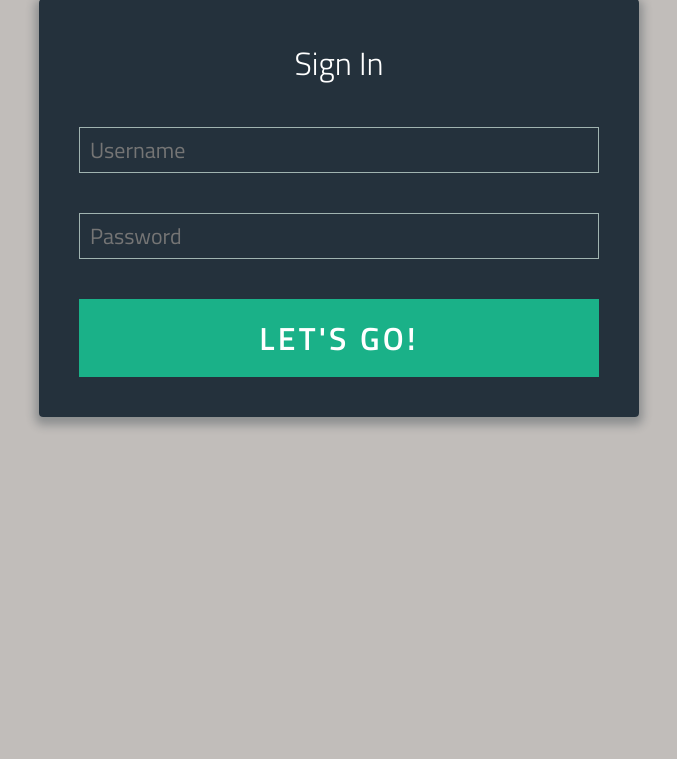
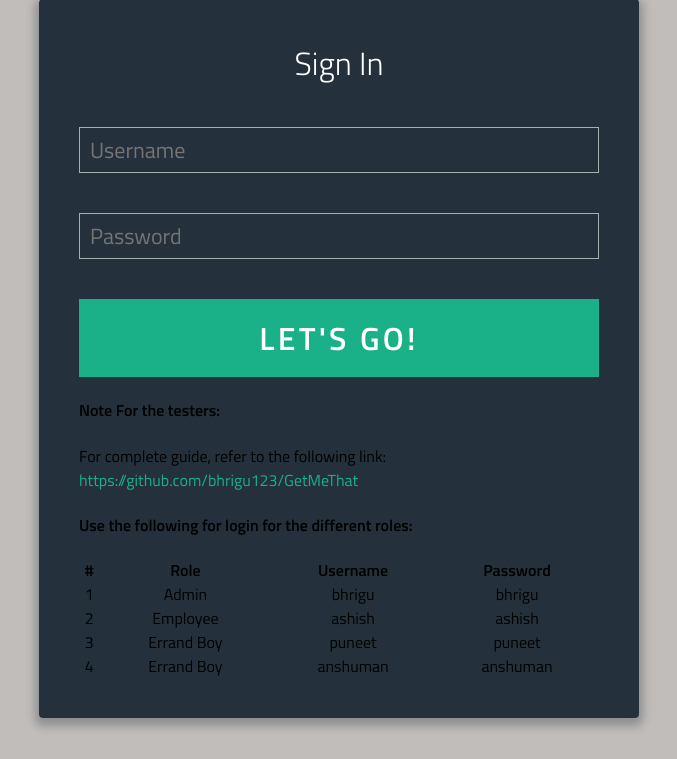
Before and after one commit to bhrigu123/GetMeThat, a Django app: page / in a window 1280 px wide. Shown: the part 41-800 px from the top of the page, without its empty margins (301-978 px from the left). Run offline with Django 3.2, Linux system fonts and the light colour scheme; some libraries are stand-ins or nearby versions.

Commit message:
details at login added

```diff
--- a/errand/templates/errand/index.html
+++ b/errand/templates/errand/index.html
@@ -51,6 +51,45 @@
 
         </div>
 
+        <h4>Note For the testers:</h4>
+        <p>For complete guide, refer to the following link:
+        <a href = "https://github.com/bhrigu123/GetMeThat">https://github.com/bhrigu123/GetMeThat</a>
+        </p>
+        <h4>Use the following for login for the different roles:</h4>
+        <table style = "width: 100%">
+                <tr>
+                  <th><center>#</center></th>
+                  <th><center>Role</center></th>
+                  <th><center>Username</center></th>
+                  <th><center>Password</center></th>
+
+                </tr>
+                <tr>
+                    <td><center>1</center></td>
+                    <td><center>Admin</center></td>
+                    <td><center>bhrigu</center></td>
+                    <td><center>bhrigu</center></td>
+                </tr>
+                <tr>
+                    <td><center>2</center></td>
+                    <td><center>Employee</center></td>
+                    <td><center>ashish</center></td>
+                    <td><center>ashish</center></td>
+                </tr>
+                <tr>
+                    <td><center>3</center></td>
+                    <td><center>Errand Boy</center></td>
+                    <td><center>puneet</center></td>
+                    <td><center>puneet</center></td>
+                </tr>
+                <tr>
+                    <td><center>4</center></td>
+                    <td><center>Errand Boy</center></td>
+                    <td><center>anshuman</center></td>
+                    <td><center>anshuman</center></td>
+                </tr>
+        </table>
+
         <div id="login">
           <h1>Welcome Back!</h1>
 
```
